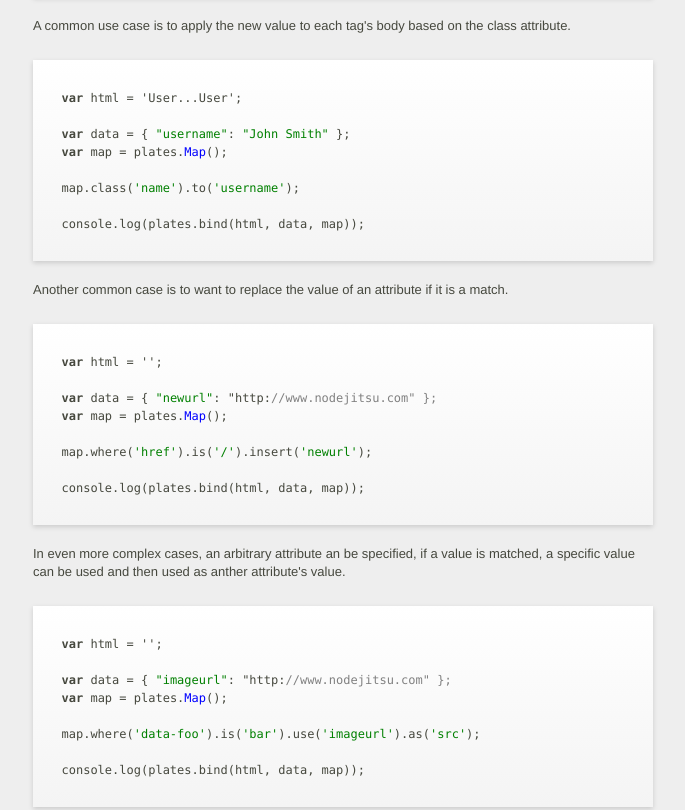
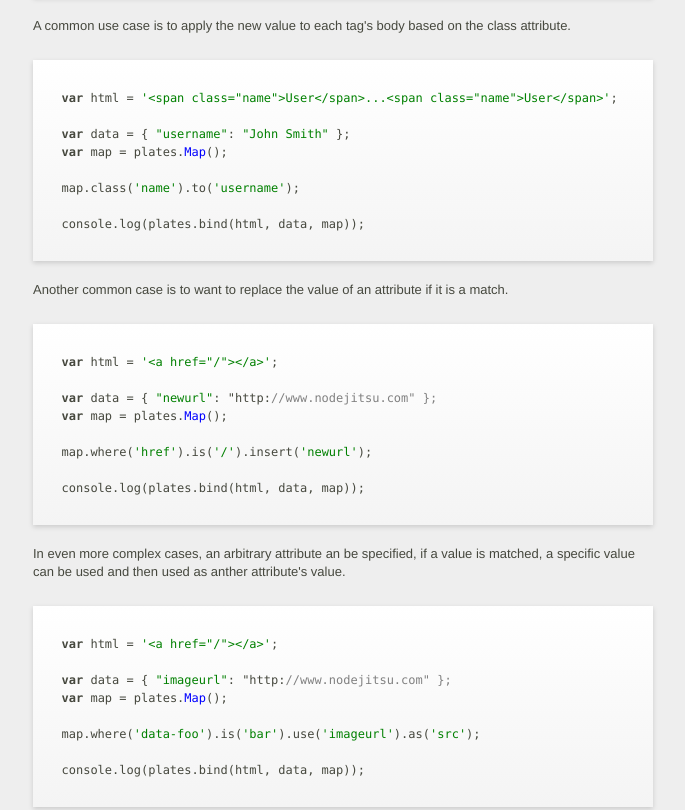
Before and after one commit to flatiron/www, a website: page public/index.html in a window 1280 px wide. Shown: the part 4649-5459 px from the top of the page, without its empty margins (457-1142 px from the left). Drawn offline with Linux system fonts and the light colour scheme.

Commit message:
[fix] Escape HTML in examples

```diff
--- a/public/index.html
+++ b/public/index.html
@@ -352,7 +352,7 @@ var output = plates.bind(html, data);
               </p>
              <div class="panel">
 <pre class="syntax">
-var html = '<span class="name">User</span>...<span class="name">User</span>';
+var html = '&lt;span class="name"&gt;User&lt;/span&gt;...&lt;span class="name"&gt;User&lt;/span&gt;';
 
 var data = { "username": "John Smith" };
 var map = plates.Map();
@@ -367,7 +367,7 @@ console.log(plates.bind(html, data, map));
               </p>
              <div class="panel">
 <pre class="syntax">
-var html = '<a href="/"></a>';
+var html = '&lt;a href="/"&gt;&lt;/a&gt;';
 
 var data = { "newurl": "http://www.nodejitsu.com" };
 var map = plates.Map();
@@ -382,7 +382,7 @@ console.log(plates.bind(html, data, map));
               </p>
              <div class="panel">
 <pre class="syntax">
-var html = '<a href="/"></a>';
+var html = '&lt;a href="/"&gt;&lt;/a&gt;';
 
 var data = { "imageurl": "http://www.nodejitsu.com" };
 var map = plates.Map();
```
